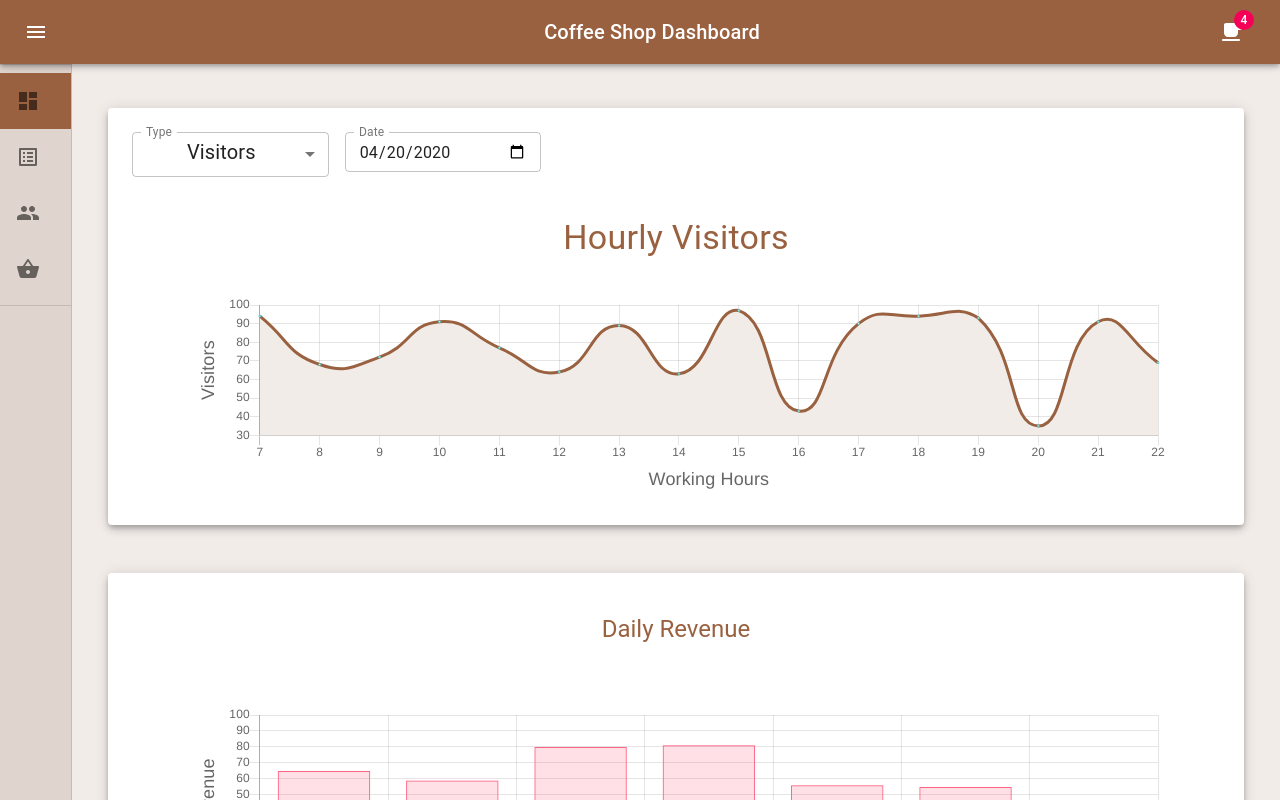
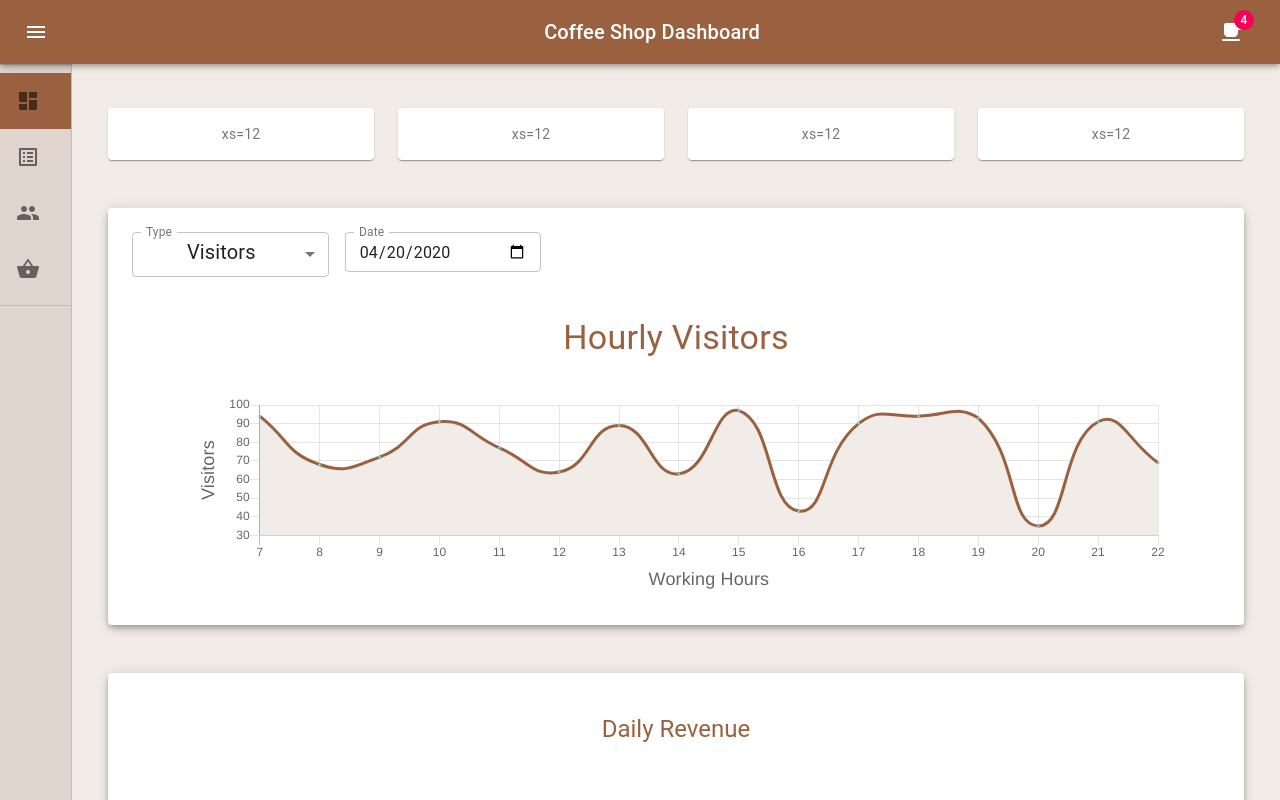
Before and after one commit to KaterinaLupacheva/coffee-shop-dashboard, a React (Create React App) app: page / in a window 1280 px wide. Built offline with nearby package versions, Linux system fonts and the light colour scheme; the HTML template or start-up script is replaced by a standard one.

Commit message:
Stat cards

```diff
--- /dev/null
+++ b/src/components/Cards/statCards.component.js
@@ -0,0 +1,31 @@
+import React from "react";
+import { makeStyles } from "@material-ui/core/styles";
+import { Grid, Paper } from "@material-ui/core";
+import { statCardsStyles } from "./statCards.styles";
+
+const useStyles = makeStyles(statCardsStyles);
+
+const StatCards = () => {
+  const classes = useStyles();
+
+  return (
+    <div className={classes.root}>
+      <Grid container spacing={3}>
+        <Grid item xs={6} sm={3}>
+          <Paper className={classes.paper}>xs=12</Paper>
+        </Grid>
+        <Grid item xs={6} sm={3}>
+          <Paper className={classes.paper}>xs=12</Paper>
+        </Grid>
+        <Grid item xs={6} sm={3}>
+          <Paper className={classes.paper}>xs=12</Paper>
+        </Grid>
+        <Grid item xs={6} sm={3}>
+          <Paper className={classes.paper}>xs=12</Paper>
+        </Grid>
+      </Grid>
+    </div>
+  );
+};
+
+export default StatCards;
--- /dev/null
+++ b/src/components/Cards/statCards.styles.js
@@ -0,0 +1,11 @@
+export const statCardsStyles = (theme) => ({
+  root: {
+    flexGrow: 1,
+    margin: theme.spacing(3),
+  },
+  paper: {
+    padding: theme.spacing(2),
+    textAlign: "center",
+    color: theme.palette.text.secondary,
+  },
+});
--- a/src/pages/dashboard.page.js
+++ b/src/pages/dashboard.page.js
@@ -4,6 +4,7 @@ import LineChart from "../components/Charts/lineChart.component";
 import BarChart from '../components/Charts/barChart.component';
 import { Paper } from "@material-ui/core";
 import { dashboardPageStyles } from "./dashboardPage.styles";
+import StatCards from "../components/Cards/statCards.component";
 
 const useStyles = makeStyles(dashboardPageStyles);
 
@@ -11,6 +12,7 @@ const DashboardPage = () => {
   const classes = useStyles();
   return (
     <>
+    <StatCards />
       <Paper className={classes.root} elevation={5}>
         <LineChart />
       </Paper>
```
